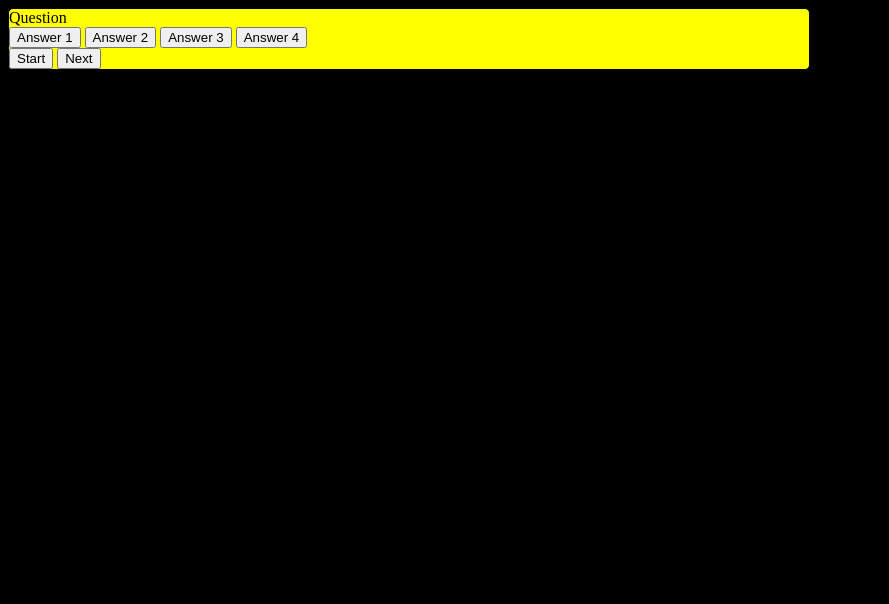
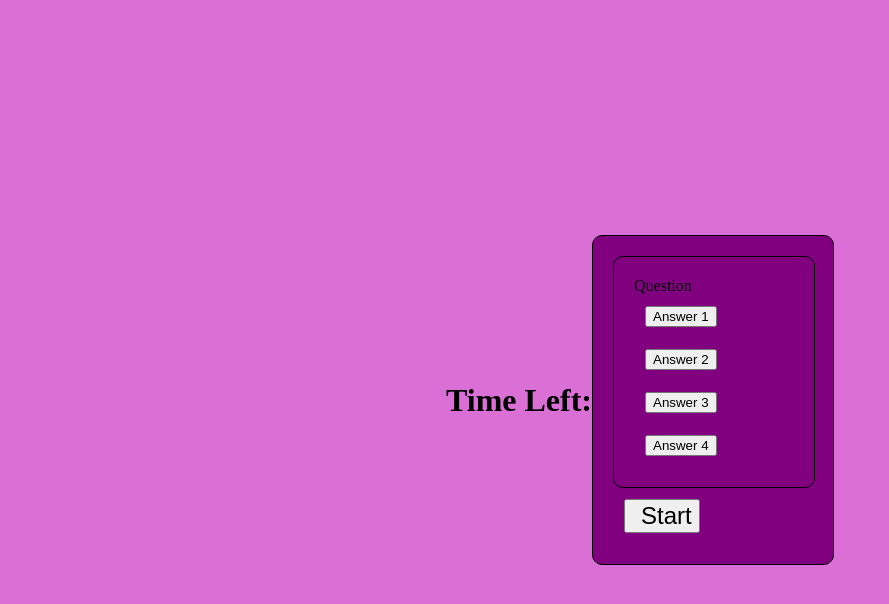
Before and after one commit to RexAnuforo/homework_4, a plain HTML site: page index.html in a window 1280 px wide. Shown: the whole page, without its empty margins (0-889 px from the left). Drawn offline with Linux system fonts and the light colour scheme.

Commit message:
new homework edit 3

```diff
--- a/assets/css/style.css
+++ b/assets/css/style.css
@@ -1,13 +1,37 @@
 .container {
-    width:800px;
+    width:200px;
     max-width:80%;
-    background: yellow;
+    background: purple;
     border: 1px solid black;
-    border-radius: 5px;
+    border-radius: 10px;
+    padding: 20px;
 }
 
 
 
 body {
-    background: black;
+    padding: 0;
+    margin: 0;
+    display: flex;
+    width: 100vw;
+    height: 100vh;
+    /* justify-content can be used to position items in browser from what i read same with alin-item*/
+    justify-content: center;
+    align-items: center;
+    background-color: orchid;
 }
+
+.startBtn, .nextBtn{
+    font-size: x-large;
+    padding-left: 15px;
+
+
+}
+
+.btn{
+    margin: 11px;
+}
+
+.hide{
+    display: none;
+}
--- a/assets/js/main.js
+++ b/assets/js/main.js
@@ -14,5 +14,3 @@ function updateLocalStorage(){
 
 
 }
-
-var
--- a/assets/js/questions.js
+++ b/assets/js/questions.js
@@ -24,20 +24,46 @@
 
 //local store to save info
 
-var obj={quest:["Question 1","Question 2","Question 3","Question 4","Question 5","Question 6"],Answers:["ans 1","ans 2","ans 3","ans 4","ans  5","ans 6"],fakeAnswers["fans 1","fans 2","fans 3","fans 4","fans  5","fans 6""fans 7","fans 8","fans 9","fans 10","fans  11","fans 12""fans 13","fans 13","fans 13","fans 14","fans  15","fans 6""ans 1","ans 2","ans 3","ans 4","ans  5","ans 6"]
-}
 
 
 
-function setNextQuestion(){
+var questions = [
+    {
+      question: 'What does html stand for?',
+      answers: [
+        { text: '  Hypertext Markup Language', correct: true },
+        { text: ' HyperTitle Markup language', correct: false },
+        {text:' Hightext Markup Language',correct:false},
+        {text:' Hightext Markup Language',correct:false},
 
-}
-function selectAnswer(){
+      ]
+    },
+    {
+      question: 'Who is the best Teacher?',
+      answers: [
+        { text: 'Dan', correct: true },
+        { text: 'Gary', correct: true },
+        { text: 'Eric', correct: true },
+        { text: 'Dan w/o a beard', correct: false }
+      ]
+    },
+    {
+      question: 'whats css used for',
+      answers: [
+        { text: 'Fuctions', correct: false },
+        { text: 'Styling', correct: true },
+        { text: 'creating var', correct: false },
+        { text: 'moving obj', correct: false }
+      ]
+    },
+    {
+      question: 'what is the first number in a array?',
+      answers: [
+        { text: 'null', correct: false },
+        { text: '-1', correct: false },
+        { text: '1', correct: false },
+        { text: '0', correct: true }
 
-}
-
-function onRemoveClick(event){
-    event.preventDefault();
-    if event.target.matches("startBtn")
-
-}
+      ]
+    }
+  ];
--- a/index.html
+++ b/index.html
@@ -4,12 +4,14 @@
     <meta charset="UTF-8">
     <meta name="viewport" content="width=device-width, initial-scale=1.0">
     <link rel="stylesheet" href="assets/css/style.css">
+    <title>Quiz</title>
 </head>
 
 <body>
+    <h1 id=timer>Time Left:</h1>
 
     <div class="container">
-        <div id="questionContainer" class="hide">
+        <div id="questContainer" class="container">
             <div id="question">Question</div>
             <div id="ansBtn" class="btnGrid">
                 <button class="btn">Answer 1</button>
```
